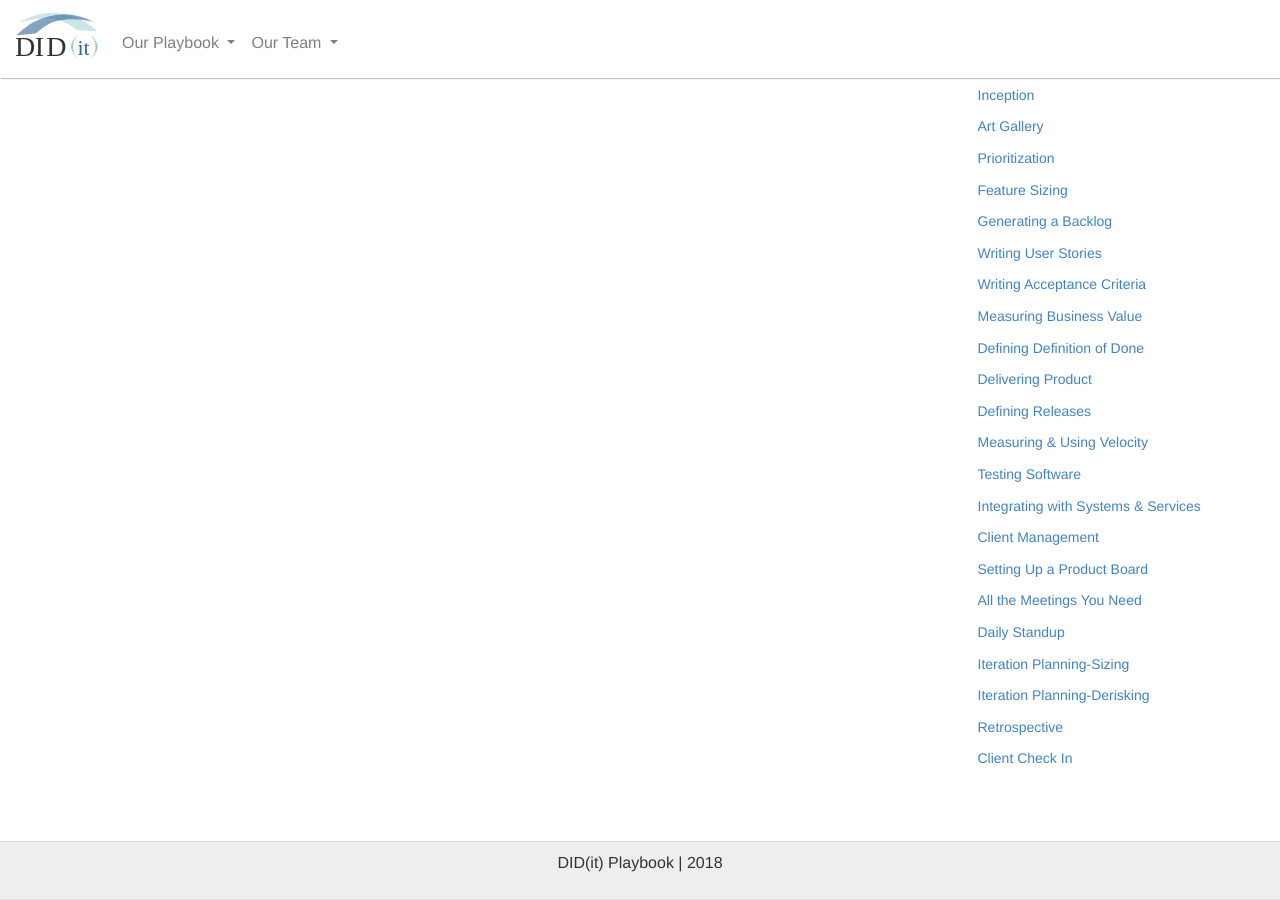
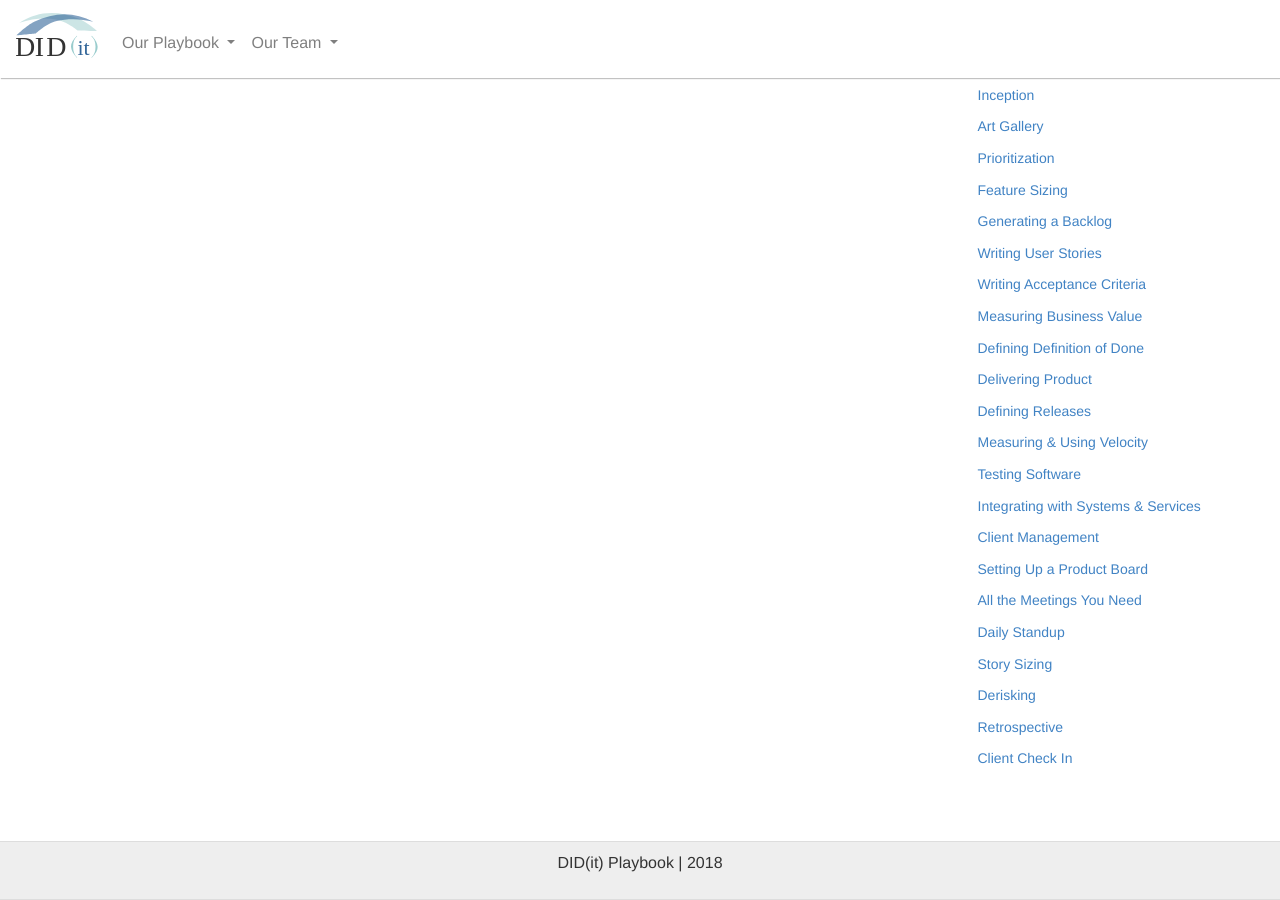
Before and after one commit to KnightPointSystems/kps_playbook, a Jekyll site: the page built from testing-software.md, in a window 1280 px wide and 900 px high, scrolled down 873 px. Built offline with Jekyll 4.4.1, drawn with Linux system fonts in a browser that asks for light colours; nearby versions of some CDN libraries.

Commit message:
sizing and deriskig link changes
Changed links and titles for Iteration Sizing and Derisking.

```diff
--- a/_includes/product-plays.html
+++ b/_includes/product-plays.html
@@ -39,8 +39,8 @@
                     <li><a href="#">Setting Up a Product Board</a></li>
                     <li><a href="#">All the Meetings You Need</a></li>
                     <li><a href="{{ site.baseurl }}/daily-standup">Daily Standup</a></li>
-                    <li><a href="{{ site.baseurl }}/iteration-sizing">Iteration Planning-Sizing</a></li>
-                    <li><a href="{{ site.baseurl }}/iteration-derisking">Iteration Planning-Derisking</a></li>
+                    <li><a href="{{ site.baseurl }}/story-sizing">Story Sizing</a></li>
+                    <li><a href="{{ site.baseurl }}/derisking">Derisking</a></li>
                     <li><a href="{{ site.baseurl }}/retrospective">Retrospective</a></li>
                     <li><a href="{{ site.baseurl }}/check-in">Client Check In</a></li>
                 </ul>
```
